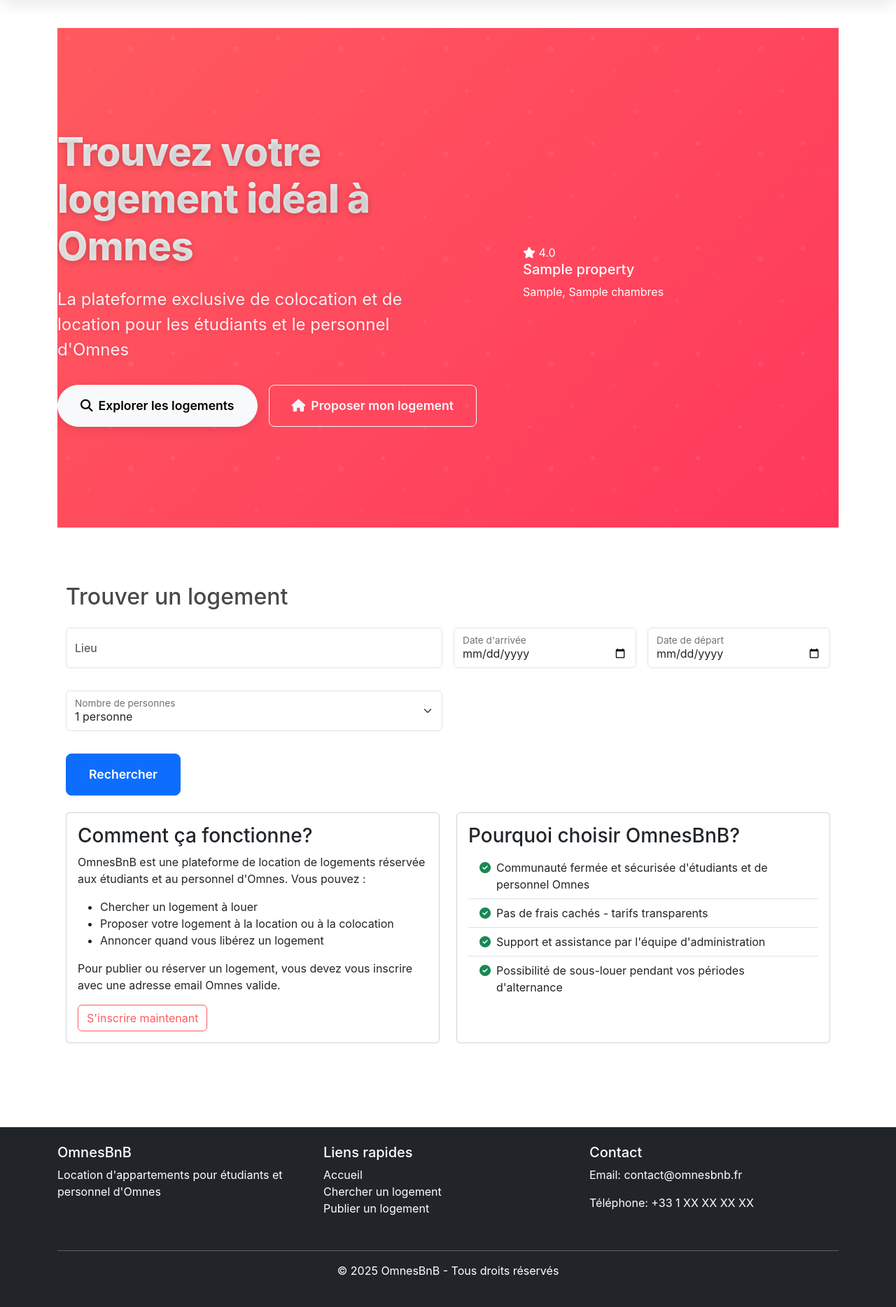
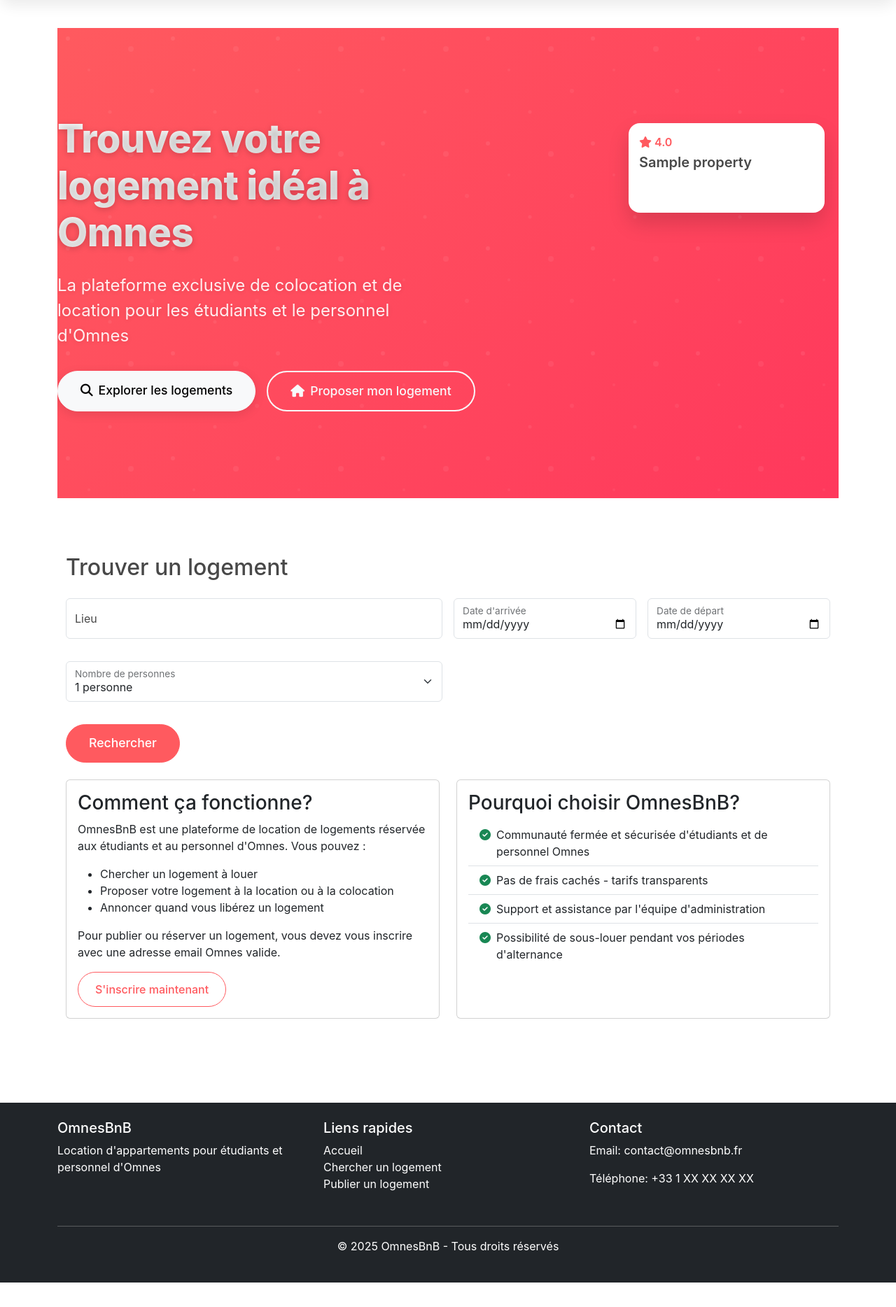
Before and after one commit to JeremyGnt/OmnesBnb, a PHP site: page / in a window 1280 px wide. Shown: the part 89-1957 px from the top of the page at 70% size. After the commit the page ends 1922 px from the top, so only its background shows below. Run offline with PHP 8.4, Linux system fonts and the light colour scheme; tables that the repository leaves empty or names only in its code hold one stand-in row (values such as "Sample post").

Commit message:
CSS pour ameliorer le visuel des boutons

```diff
--- a/css/style.css
+++ b/css/style.css
@@ -175,51 +175,106 @@
     transition: all 0.3s ease;
 }
 
+
+.hero-btn:hover {
+    transform: translateY(-3px);
+    box-shadow: 0 8px 20px rgba(0,0,0,0.15);
+}
+
+.hero-btn-outline {
+    border-width: 2px;
+}
+
+.hero-btn-outline:hover {
+    background-color: rgba(255,255,255,0.1);
+}
+
+.hero-image-container {
+    position: relative;
+    height: 480px;
+}
+
+.hero-floating-card {
+    position: absolute;
+    background: white;
+    border-radius: 16px;
+    box-shadow: 0 15px 30px rgba(0,0,0,0.15);
+    overflow: hidden;
+    width: 280px;
+    transition: all 0.5s ease;
+}
+
+.hero-floating-card:hover {
+    transform: translateY(-10px);
+    box-shadow: 0 20px 40px rgba(0,0,0,0.2);
+}
+
+.hero-card-1 {
+    top: 40px;
+    right: 20px;
+    z-index: 3;
+}
+
+.hero-card-2 {
+    bottom: 60px;
+    left: 10px;
+    z-index: 2;
+}
+
+.hero-card-image {
+    width: 100%;
+    height: 180px;
+    object-fit: cover;
+}
+
+.hero-card-content {
+    padding: 15px;
+}
+
+.hero-card-rating {
+    color: #FF5A5F;
+    font-weight: 600;
+    margin-bottom: 5px;
+}
+
+.hero-card-content h5 {
+    margin: 0 0 5px;
+    color: var(--secondary-color);
+    font-weight: 600;
+}
+
+.btn {
+    border-radius: 50px;
+    padding: 0.75rem 1.5rem;
+    font-weight: 500;
+    transition: var(--transition);
+}
+
+.btn-primary {
+    background-color: var(--primary-color);
+    border-color: var(--primary-color);
+}
+
 .btn-primary:hover, .btn-primary:focus {
-    background-color: #E53F47;
-    border-color: #E53F47;
+    background-color: #e54853;
+    border-color: #e54853;
     transform: translateY(-2px);
     box-shadow: 0 4px 12px rgba(255, 90, 95, 0.3);
 }
 
 .btn-outline-primary {
+    border-color: var(--primary-color);
     color: var(--primary-color);
-    border-color: var(--primary-color);
 }
 
 .btn-outline-primary:hover {
     background-color: var(--primary-color);
-    border-color: var(--primary-color);
+    color: white;
     transform: translateY(-2px);
+    box-shadow: 0 4px 12px rgba(255, 90, 95, 0.2);
 }
 
 .btn-lg {
     font-size: 1.1rem;
-    font-weight: 600;
-    padding: 1rem 2rem;
+    padding: 0.85rem 2rem;
 }
-
-footer {
-    margin-top: auto;
-}
-
-@media (min-width: 768px) {
-    .property-image {
-        height: 250px;
-    }
-
-    .profile-avatar {
-        width: 150px;
-        height: 150px;
-    }
-}
-
-@media (min-width: 992px) {
-    .hero-section {
-        padding: 3rem 0;
-    }
-
-    .property-card {
-        margin-bottom: 2rem;
-    }
-}
```
